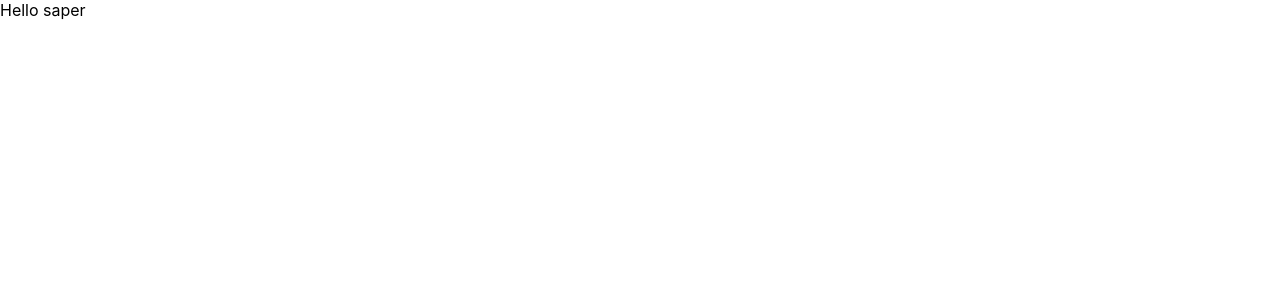
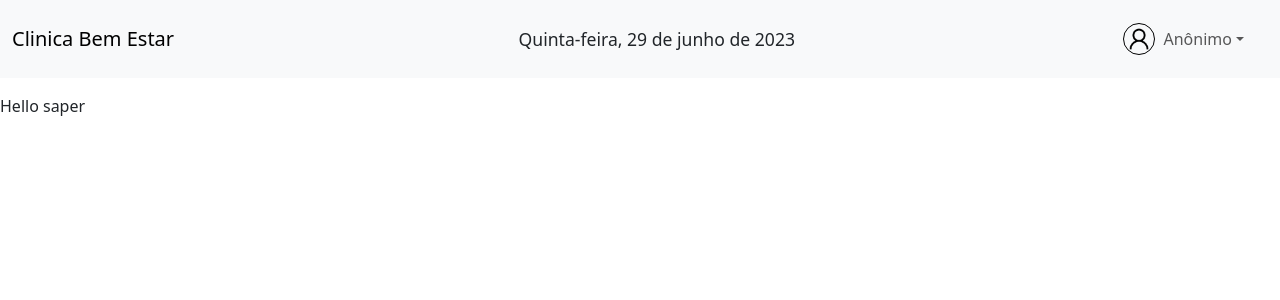
Before and after one commit to saulotj/projetoFinalSaper, a React (Create React App) app in the folder frontend/: page / in a window 1280 px wide. Shown: the top 300 px of the page. Built offline with nearby package versions, Linux system fonts and the light colour scheme.

Commit message:
implementei a navbar para mostrar a data atual

```diff
--- a/frontend/package.json
+++ b/frontend/package.json
@@ -18,6 +18,9 @@
     "sass": "^1.63.6",
     "typescript": "^4.9.5",
     "web-vitals": "^2.1.4"
+  },
+  "devDependencies": {
+    "@babel/plugin-proposal-private-property-in-object": "^7.21.11"
   },
   "scripts": {
     "start": "react-scripts start",
--- /dev/null
+++ b/frontend/src/components/Navbar/index.tsx
@@ -0,0 +1,62 @@
+import Button from 'react-bootstrap/Button';
+import Container from 'react-bootstrap/Container';
+import Form from 'react-bootstrap/Form';
+import Nav from 'react-bootstrap/Nav';
+import Navbar from 'react-bootstrap/Navbar';
+import NavDropdown from 'react-bootstrap/NavDropdown';
+import Offcanvas from 'react-bootstrap/Offcanvas';
+import userLogo from '../../public/img/user-96.png';
+import style from './style.module.scss';
+import { useState } from 'react';
+
+
+export const NavbarComponent = () => {
+
+
+    const dateOptions : Intl.DateTimeFormatOptions = {
+        weekday: "long",
+        day: "numeric",
+        month: "long",
+        year: "numeric",
+    };
+
+    const [date, setDate] = useState<String>(new Date().toLocaleDateString("pt-Br", dateOptions));
+
+    return (
+        <Navbar expand="md" className="bg-body-tertiary mb-3">
+            <Container fluid>
+                <Navbar.Brand href="#">Clinica Bem Estar</Navbar.Brand>
+                <Navbar.Toggle aria-controls={`offcanvasNavbar-expand-md`} />
+                <Navbar.Offcanvas
+                    id={`offcanvasNavbar-expand-md`}
+                    aria-labelledby={`offcanvasNavbarLabel-expand-md`}
+                    placement="end"
+                >
+                    <Offcanvas.Header closeButton>
+                        <Offcanvas.Title id={`offcanvasNavbarLabel-expand-md`}>
+                            Clínica Bem Estar
+                        </Offcanvas.Title>
+                    </Offcanvas.Header>
+                    <Offcanvas.Body>
+                        <Nav className="justify-content-end flex-grow-1 pe-3">
+                            <div className={style.today_date}>
+                                {date}
+                            </div>
+                            <img src={userLogo} className={style.user_icon} alt="" />
+                            <NavDropdown align={"end"} className='mt-auto mb-auto'
+                                title="Anônimo"
+                                id={`offcanvasNavbarDropdown-expand-md`}
+                            >
+                                <NavDropdown.Item href="#action3">Editar perfil</NavDropdown.Item>
+                                <NavDropdown.Divider />
+                                <NavDropdown.Item href="#action5">
+                                    Sair
+                                </NavDropdown.Item>
+                            </NavDropdown>
+                        </Nav>
+                    </Offcanvas.Body>
+                </Navbar.Offcanvas>
+            </Container>
+        </Navbar>
+    )
+};
--- /dev/null
+++ b/frontend/src/components/Navbar/style.module.scss
@@ -0,0 +1,18 @@
+.user_icon {
+    max-width: 2rem;
+    max-height: 2rem;
+    align-self: center;
+    border: 1px solid black;
+    border-radius: 100%;
+}
+
+.today_date {
+    &::first-letter {
+        text-transform: capitalize;
+    }
+    padding: 1.1rem;
+    font-size: 1.1rem;
+    align-self: center;
+    margin-left: auto;
+    margin-right: auto;
+}
--- a/frontend/src/index.tsx
+++ b/frontend/src/index.tsx
@@ -1,13 +1,17 @@
 import React from 'react';
 import ReactDOM from 'react-dom/client';
 import './index.css';
+import 'bootstrap/dist/css/bootstrap.min.css';
 import { HelloWorld } from './components/HelloWorld';
+import { NavbarComponent } from './components/Navbar';
 
 const root = ReactDOM.createRoot(
   document.getElementById('root') as HTMLElement
 );
+
 root.render(
   <React.StrictMode>
+    <NavbarComponent/>
     <HelloWorld/>
   </React.StrictMode>
 );
```
Also changed, not shown: frontend/src/public/img/user-96.png (added), 1 other file (tests, documents, lock files or other folders).
